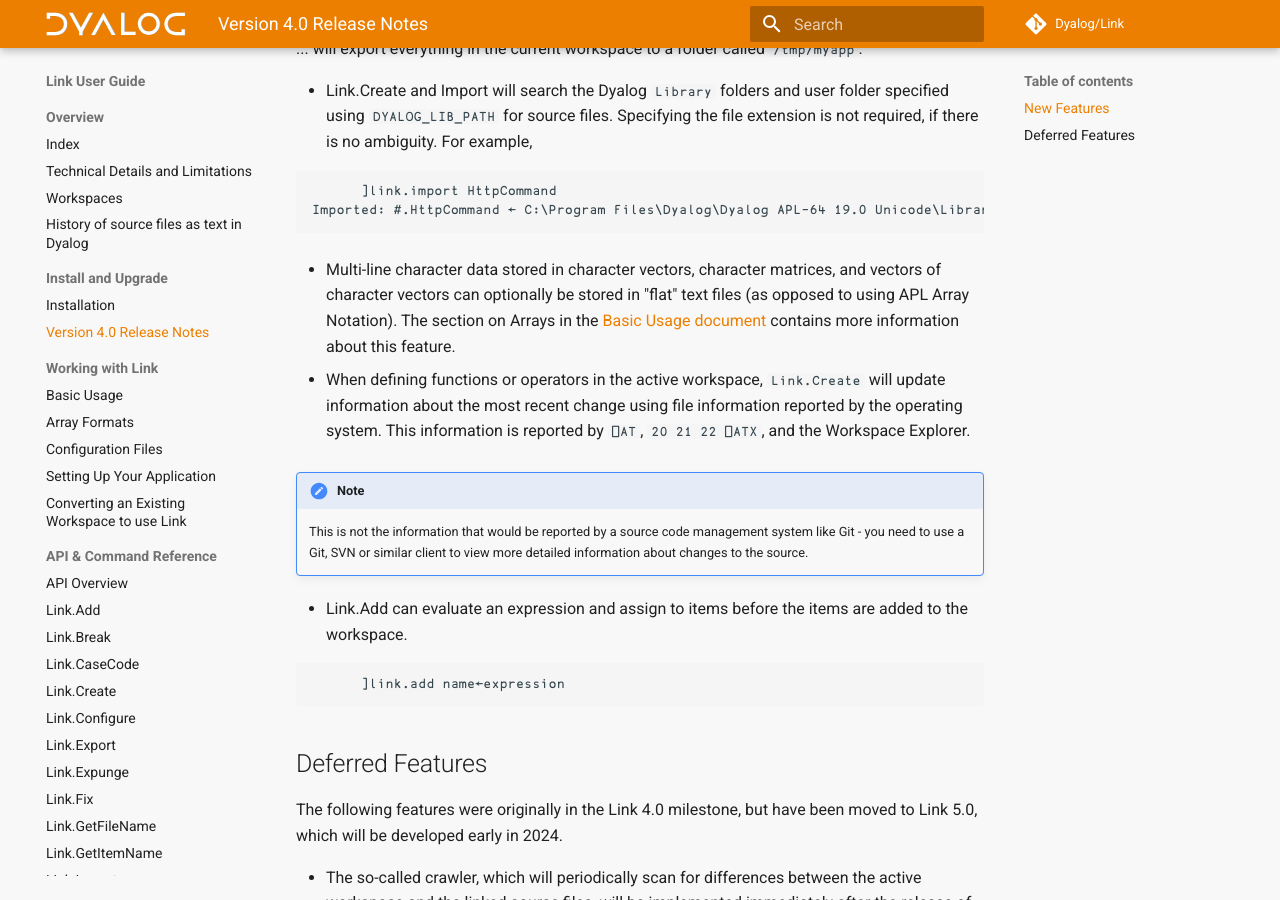
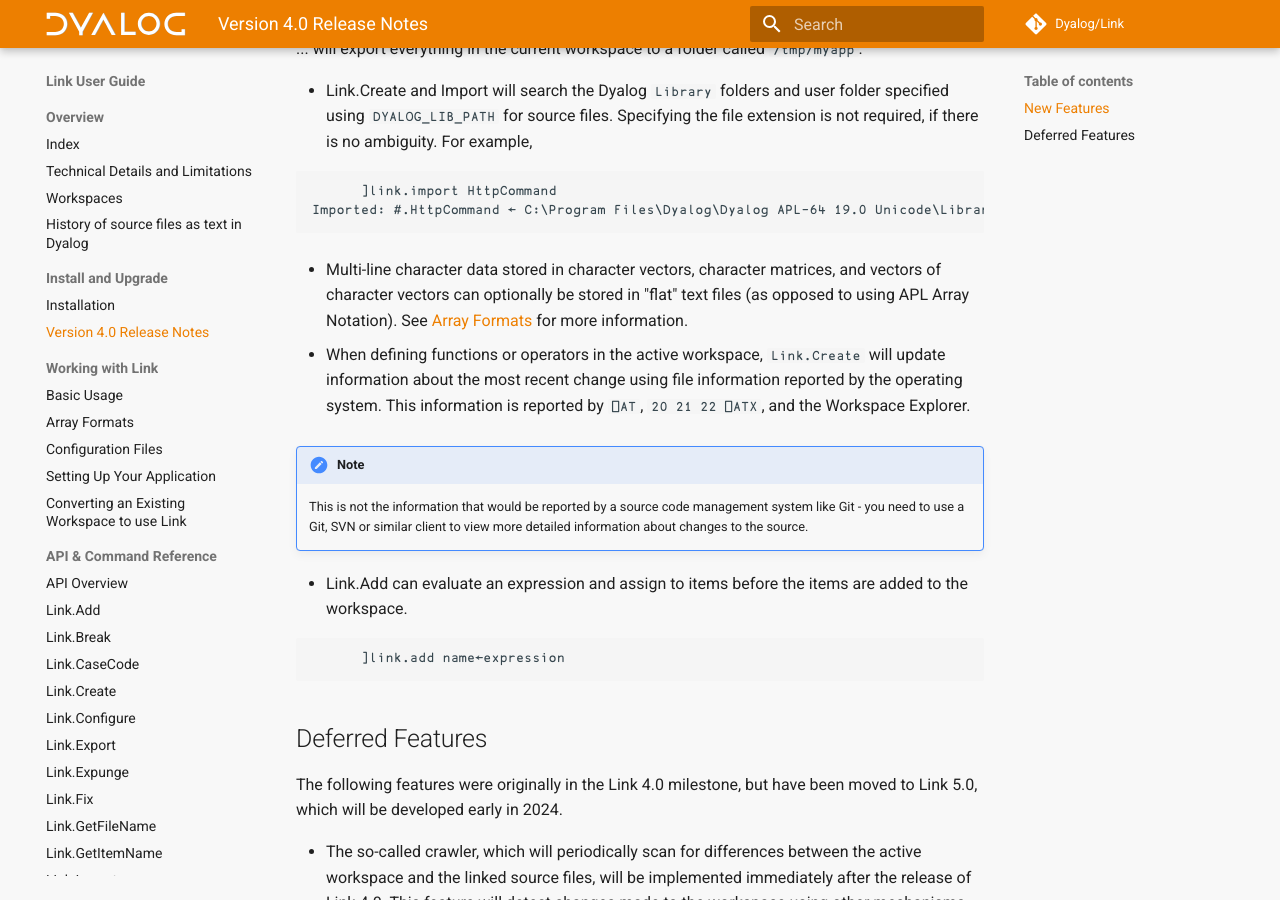
Before and after one commit to Dyalog/link, an MkDocs documentation site: the page built from docs/ReleaseNotes40.md, in a window 1280 px wide and 900 px high, scrolled down 1120 px. Built offline with MkDocs 1.6.1 and Material for MkDocs 9.7.7, drawn with Linux system fonts in a browser that asks for light colours; comment, search, counter and statistics services are not loaded.

Commit message:
Link direct to Arrays document from RelNotes

````diff
--- a/docs/ReleaseNotes40.md
+++ b/docs/ReleaseNotes40.md
@@ -43,7 +43,7 @@
 Imported: #.HttpCommand ← C:\Program Files\Dyalog\Dyalog APL-64 19.0 Unicode\Library\Conga\HttpCommand.dyalog
 ```
 
-- Multi-line character data stored in character vectors, character matrices, and vectors of character vectors can optionally be stored in "flat" text files (as opposed to using APL Array Notation). The section on Arrays in the [Basic Usage document](Usage/index.md) contains more information about this feature.
+- Multi-line character data stored in character vectors, character matrices, and vectors of character vectors can optionally be stored in "flat" text files (as opposed to using APL Array Notation). See [Array Formats](Usage/Arrays.md) for more information.
 
 - When defining functions or operators in the active workspace, `Link.Create` will update information about the most recent change using file information reported by the operating system. This information is reported by `⎕AT`, `20 21 22 ⎕ATX`, and the Workspace Explorer.
 
````
